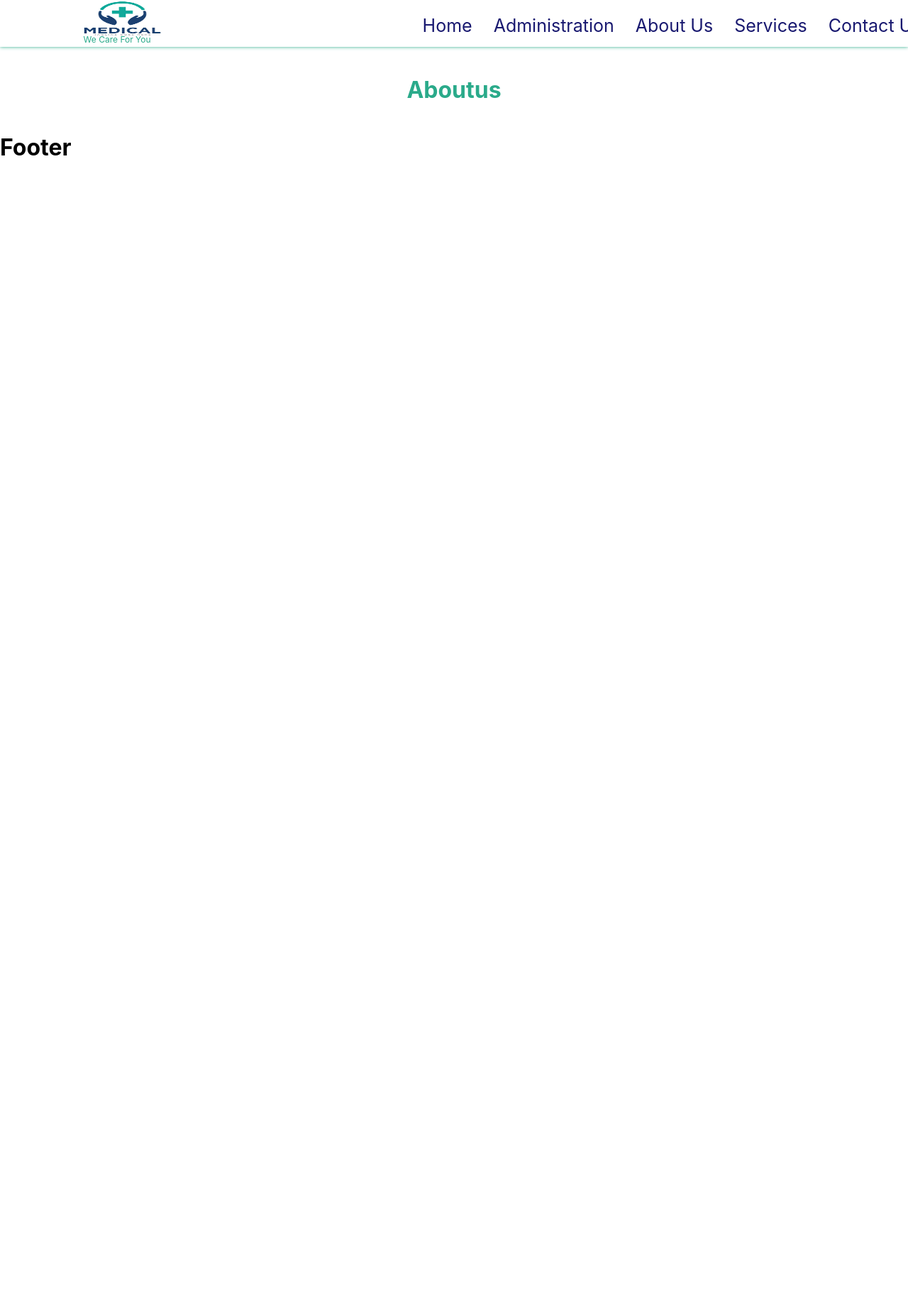
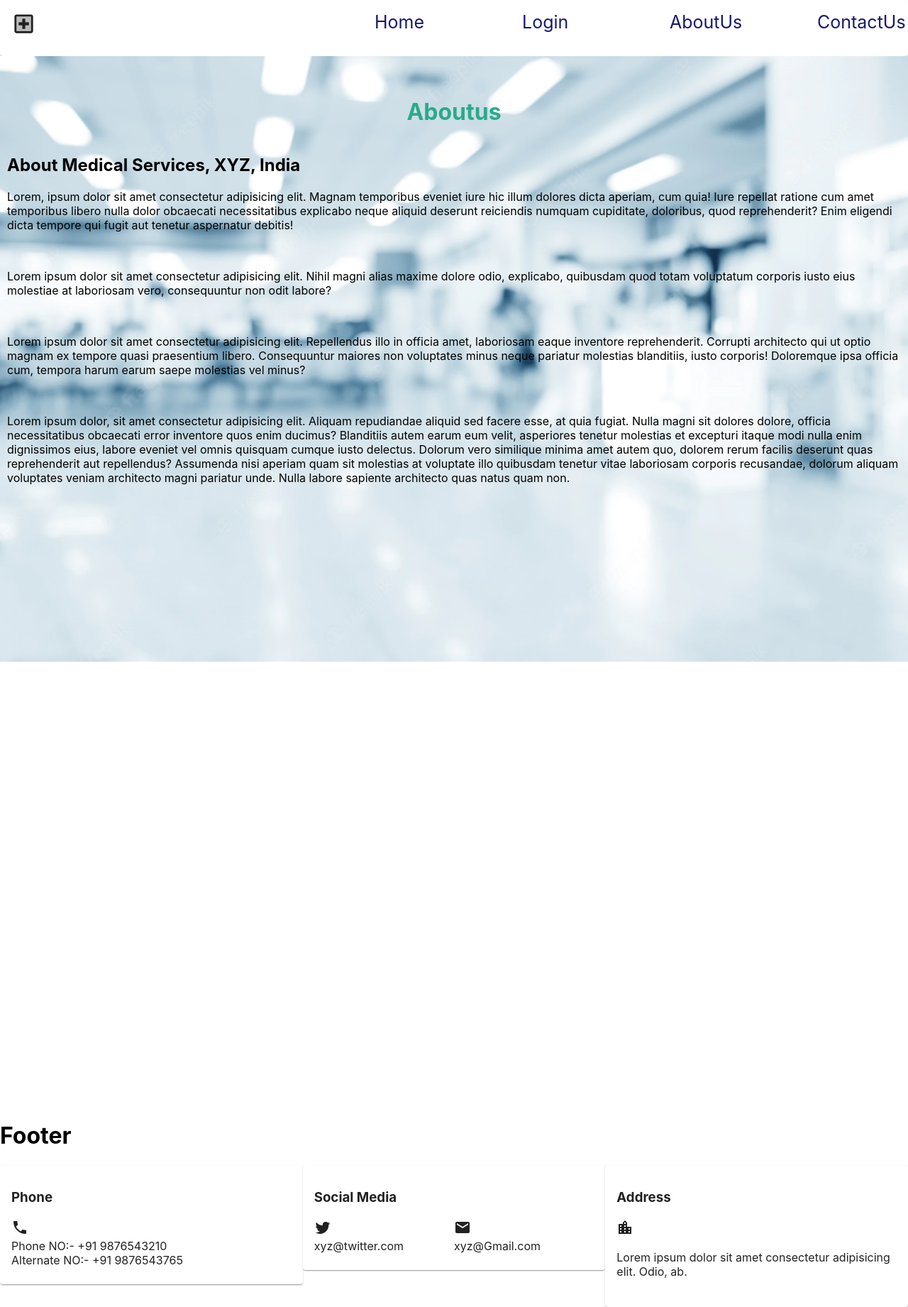
Before and after one commit to Pravin0545/HMS, a React (Create React App) app: page /aboutus in a window 1280 px wide. Shown: the whole page at 71% size. Before the commit the page ends 800 px from the top, so only its background shows below. Built offline with nearby package versions, Linux system fonts and the light colour scheme.

Commit message:
HMS Project

```diff
--- a/src/App.js
+++ b/src/App.js
@@ -11,7 +11,7 @@ import { Home } from "./Component/Home/Home";
 import { RoomAllocate } from "./Component/Administration/Room/RoomAllocate";
 import { RoomAllocateDetails } from "./Component/Administration/Room/RoomAllocateDetails";
 import { Aboutus } from "./Component/Home/Aboutus";
-import { ServicesProvided } from "./Component/Home/ServicesProvided";
+import { Login } from "./Component/Home/Login";
 import { Contactus } from "./Component/Home/Contactus";
 import { Navbar } from "./Component/Navbar";
 import { Footer } from "./Component/Home/Footer";
@@ -23,9 +23,9 @@ function App() {
         <Navbar />
         <Routes>
           <Route path="/" element={<Home />} />
-          <Route path="/administration" element={<Administration />} />
+          <Route path="/login" element={<Login />} />
+          <Route path="/login/administration" element={<Administration />} />
           <Route path="/aboutus" element={<Aboutus />} />
-          <Route path="/services" element={<ServicesProvided />} />
           <Route path="/contactus" element={<Contactus />} />
           <Route
             path="/administration/patientdetails"
@@ -59,7 +59,6 @@ function App() {
           <Route path="/administration/payment" element={<Payment />} />
         </Routes>
       </BrowserRouter>
-      <Footer />
     </div>
   );
 }
--- a/src/Component/Common.css
+++ b/src/Component/Common.css
@@ -17,9 +17,7 @@
 }
 
 .navbar {
-    box-shadow: 0px 0px 5px #2AAA8A;
-    text-align: center;
-    padding: 15px;
+    padding-bottom: -40px !important;
 }
 
 a {
@@ -30,12 +28,14 @@ a {
     position: relative;
     left: 170px;
 }
-.homecontent{
+
+.homecontent {
     position: relative;
     left: 700px;
     bottom: 480px;
 }
-.homecard{
+
+.homecard {
     position: relative;
     bottom: 450px;
 }
@@ -64,3 +64,17 @@ a {
 .doctorimg {
     width: 100%;
 }
+
+.aboutimg {
+    width: 100%;
+    /* height: 500px; */
+
+}
+
+.aboutuscontent {
+    position: relative;
+    bottom: 850px;
+    padding: 10px;
+    /* text-align: center; */
+    height: 100%;
+}
--- a/src/Component/Home/Aboutus.jsx
+++ b/src/Component/Home/Aboutus.jsx
@@ -1,11 +1,62 @@
 import React from "react";
+import { Footer } from "./Footer";
 
 export const Aboutus = () => {
   return (
     <div>
-      <div>
+      <div >
+
+      <img src="./img/AboutusB.webp" alt="" className="aboutimg" />
+      <div className="aboutuscontent">
         <h1 className="admin">Aboutus</h1>
+        <h2>About Medical Services, XYZ, India</h2>
+
+        <p>
+          Lorem, ipsum dolor sit amet consectetur adipisicing elit. Magnam
+          temporibus eveniet iure hic illum dolores dicta aperiam, cum quia!
+          Iure repellat ratione cum amet temporibus libero nulla dolor obcaecati
+          necessitatibus explicabo neque aliquid deserunt reiciendis numquam
+          cupiditate, doloribus, quod reprehenderit? Enim eligendi dicta tempore
+          qui fugit aut tenetur aspernatur debitis!
+        </p>
+        <br />
+        {/* <br /> */}
+        <p>
+          Lorem ipsum dolor sit amet consectetur adipisicing elit. Nihil magni
+          alias maxime dolore odio, explicabo, quibusdam quod totam voluptatum
+          corporis iusto eius molestiae at laboriosam vero, consequuntur non
+          odit labore?
+        </p>
+        {/* <br /> */}
+        <br />
+        <p>
+          Lorem ipsum dolor sit amet consectetur adipisicing elit. Repellendus
+          illo in officia amet, laboriosam eaque inventore reprehenderit.
+          Corrupti architecto qui ut optio magnam ex tempore quasi praesentium
+          libero. Consequuntur maiores non voluptates minus neque pariatur
+          molestias blanditiis, iusto corporis! Doloremque ipsa officia cum,
+          tempora harum earum saepe molestias vel minus?
+        </p>
+        <br />
+        <p>
+          Lorem ipsum dolor, sit amet consectetur adipisicing elit. Aliquam
+          repudiandae aliquid sed facere esse, at quia fugiat. Nulla magni sit
+          dolores dolore, officia necessitatibus obcaecati error inventore quos
+          enim ducimus? Blanditiis autem earum eum velit, asperiores tenetur
+          molestias et excepturi itaque modi nulla enim dignissimos eius, labore
+          eveniet vel omnis quisquam cumque iusto delectus. Dolorum vero
+          similique minima amet autem quo, dolorem rerum facilis deserunt quas
+          reprehenderit aut repellendus? Assumenda nisi aperiam quam sit
+          molestias at voluptate illo quibusdam tenetur vitae laboriosam
+          corporis recusandae, dolorum aliquam voluptates veniam architecto
+          magni pariatur unde. Nulla labore sapiente architecto quas natus quam
+          non.
+        </p>
       </div>
+      </div>
+      <Footer />
+
+
     </div>
   );
 };
--- a/src/Component/Home/Contactus.jsx
+++ b/src/Component/Home/Contactus.jsx
@@ -1,11 +1,62 @@
 import React from "react";
-import { Link } from "react-router-dom";
+import { Grid, Card, CardContent } from "@mui/material";
+import TwitterIcon from "@mui/icons-material/Twitter";
+import EmailIcon from "@mui/icons-material/Email";
+import LocalPhoneIcon from "@mui/icons-material/LocalPhone";
+import LocationCityIcon from "@mui/icons-material/LocationCity";
+import FacebookTwoToneIcon from "@mui/icons-material/FacebookTwoTone";
 
 export const Contactus = () => {
   return (
     <div>
       <div>
-        <h1 className="admin">Contactus</h1>
+        <h1 className="admin">Contact Us</h1>
+        <Grid container>
+          <Grid item xs={12}>
+            <Card>
+              <CardContent>
+                <h3>Phone</h3>
+                <LocalPhoneIcon /> <br />
+                <label>Phone NO:- +91 9876543210</label>
+                <br />
+                <label>Alternate NO:- +91 9876543765</label>
+              </CardContent>
+            </Card>
+          </Grid>
+          <Grid item xs={12}>
+            <Card>
+              <CardContent>
+                <h3>Social Media</h3>
+                <Grid container>
+                  <Grid item xs={4}>
+                    <TwitterIcon />
+                    <br /> <label>xyz@twitter.com</label>
+                  </Grid>
+                  <Grid item xs={4}>
+                    <EmailIcon />
+                    <br /> <label>xyz@Gmail.com</label>
+                  </Grid>
+                  <Grid item xs={4}>
+                    <FacebookTwoToneIcon />
+                    <br /> <label>xyz@facebook.com</label>
+                  </Grid>
+                </Grid>
+              </CardContent>
+            </Card>
+          </Grid>
+          <Grid item xs={12}>
+            <Card>
+              <CardContent>
+                <h3>Address</h3>
+                <LocationCityIcon />
+                <p>
+                  Lorem ipsum dolor sit amet consectetur adipisicing elit. Odio,
+                  ab.
+                </p>
+              </CardContent>
+            </Card>
+          </Grid>
+        </Grid>
       </div>
     </div>
   );
--- a/src/Component/Home/Footer.jsx
+++ b/src/Component/Home/Footer.jsx
@@ -1,9 +1,53 @@
 import React from "react";
+import { Grid, Card, CardContent } from "@mui/material";
+import TwitterIcon from "@mui/icons-material/Twitter";
+import EmailIcon from "@mui/icons-material/Email";
+import LocalPhoneIcon from "@mui/icons-material/LocalPhone";
+import LocationCityIcon from "@mui/icons-material/LocationCity";
 
 export const Footer = () => {
   return (
     <div>
       <h1>Footer</h1>
+      <Grid container>
+        <Grid item xs={4}>
+          <Card>
+            <CardContent>
+              <h3>Phone</h3>
+              <LocalPhoneIcon /> <br />
+              <label>Phone NO:- +91 9876543210</label>
+              <br />
+              <label>Alternate NO:- +91 9876543765</label>
+            </CardContent>
+          </Card>
+        </Grid>
+        <Grid item xs={4}>
+          <Card>
+            <CardContent>
+              <h3>Social Media</h3>
+              <Grid container>
+                <Grid item xs={6}>
+                  <TwitterIcon />
+                  <br /> <label>xyz@twitter.com</label>
+                </Grid>
+                <Grid item xs={6}>
+                  <EmailIcon />
+                  <br /> <label>xyz@Gmail.com</label>
+                </Grid>
+              </Grid>
+            </CardContent>
+          </Card>
+        </Grid>
+        <Grid item xs={4}>
+          <Card>
+            <CardContent>
+              <h3>Address</h3>
+              <LocationCityIcon />
+              <p>Lorem ipsum dolor sit amet consectetur adipisicing elit. Odio, ab.</p>
+            </CardContent>
+          </Card>
+        </Grid>
+      </Grid>
     </div>
   );
 };
--- a/src/Component/Home/Home.jsx
+++ b/src/Component/Home/Home.jsx
@@ -1,5 +1,6 @@
 import React from "react";
 import { Card, CardContent, Grid } from "@mui/material";
+import { Footer } from "./Footer";
 
 export const Home = () => {
   return (
@@ -104,6 +105,7 @@ export const Home = () => {
           </Grid>
         </Grid>
       </div>
+      <Footer />
     </div>
   );
 };
--- /dev/null
+++ b/src/Component/Home/Login.jsx
@@ -0,0 +1,17 @@
+import React from "react";
+import { Link } from "react-router-dom";
+import { Footer } from "./Footer";
+
+export const Login = () => {
+  return (
+    <div>
+      <div>
+        <h1 className="admin">Login</h1>
+
+        <Link to="/login/administration">ADMIN</Link>
+      </div>
+      <Footer />
+
+    </div>
+  );
+};
--- a/src/Component/Navbar.jsx
+++ b/src/Component/Navbar.jsx
@@ -1,16 +1,41 @@
 import React from "react";
 import { Link } from "react-router-dom";
+import { Grid, Card, CardContent } from "@mui/material";
+import LocalHospitalTwoToneIcon from "@mui/icons-material/LocalHospitalTwoTone";
 
 export const Navbar = () => {
   return (
-    <div className="navbar">
-      <span className="slogan">We Care For You</span>
-      <img src="./img/medical.png" alt="Hospital logo" className="logo"/>
-      <Link to="/">Home</Link>
-      <Link to="/administration">Administration</Link>
-      <Link to="/aboutus">About Us</Link>
-      <Link to="/services">Services</Link>
-      <Link to="/contactus">Contact Us</Link>
+    <div>
+      <Card className="navbar">
+        <CardContent>
+          <Grid container>
+            <Grid item xs={1}>
+              {/* <img src="./img/medical.png" alt="Hospital logo" width={100} height={50} /> */}
+              <LocalHospitalTwoToneIcon fontSize="large" />
+              {/* <span className="slogan">We Care For You</span> */}
+            </Grid>
+            <Grid item xs={2}></Grid>
+            <Grid item xs={2}>
+              <Link to="/">Home</Link>
+              {/* <span className="slogan">We Care For You</span> */}
+            </Grid>
+            <Grid item xs={2}>
+              <Link to="/login">Login</Link>
+              {/* <span className="slogan">We Care For You</span> */}
+            </Grid>
+
+            <Grid item xs={2}>
+              <Link to="/aboutus">AboutUs</Link>
+              {/* <span className="slogan">We Care For You</span> */}
+            </Grid>
+            <Grid item xs={2}>
+              <Link to="/contactus">ContactUs</Link>
+              {/* <span className="slogan">We Care For You</span> */}
+            </Grid>
+          </Grid>
+        </CardContent>
+      </Card>
+
     </div>
   );
 };
```
Also changed, not shown: public/img/AboutusB.webp (added).
